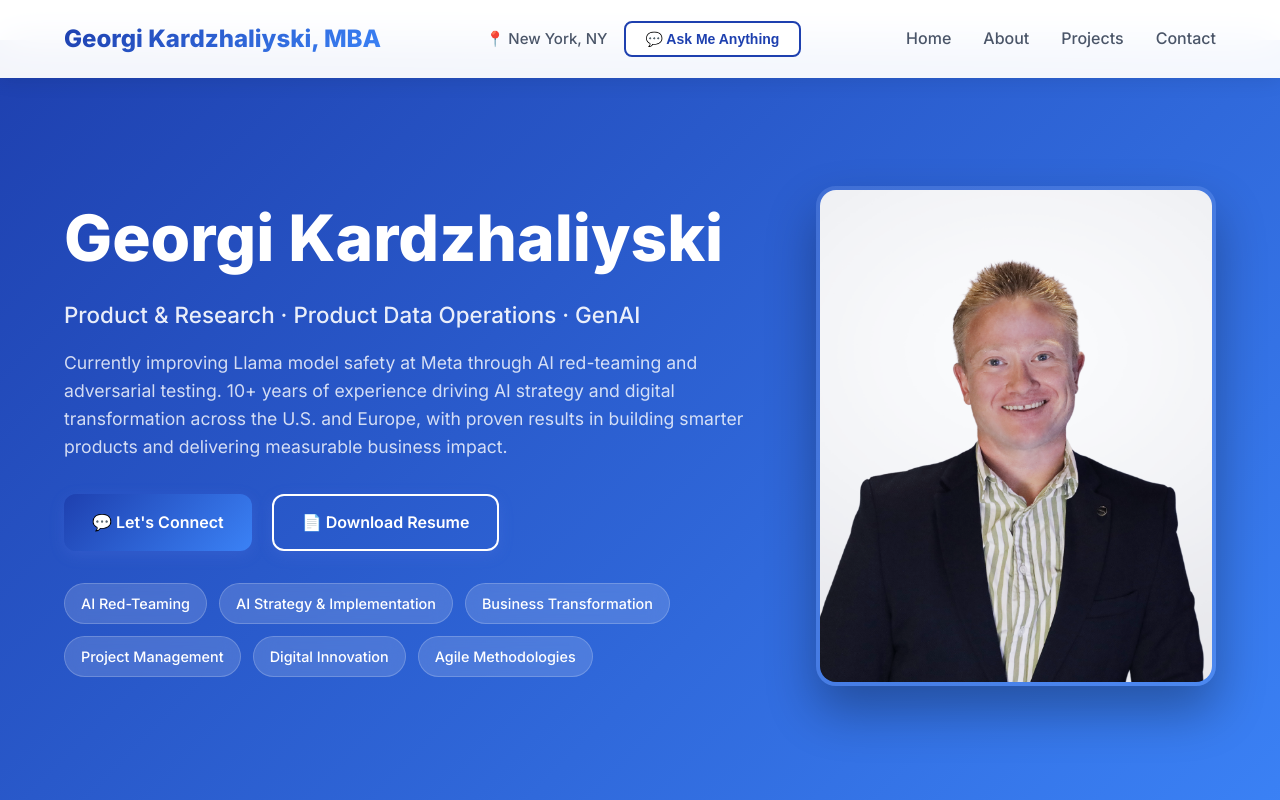
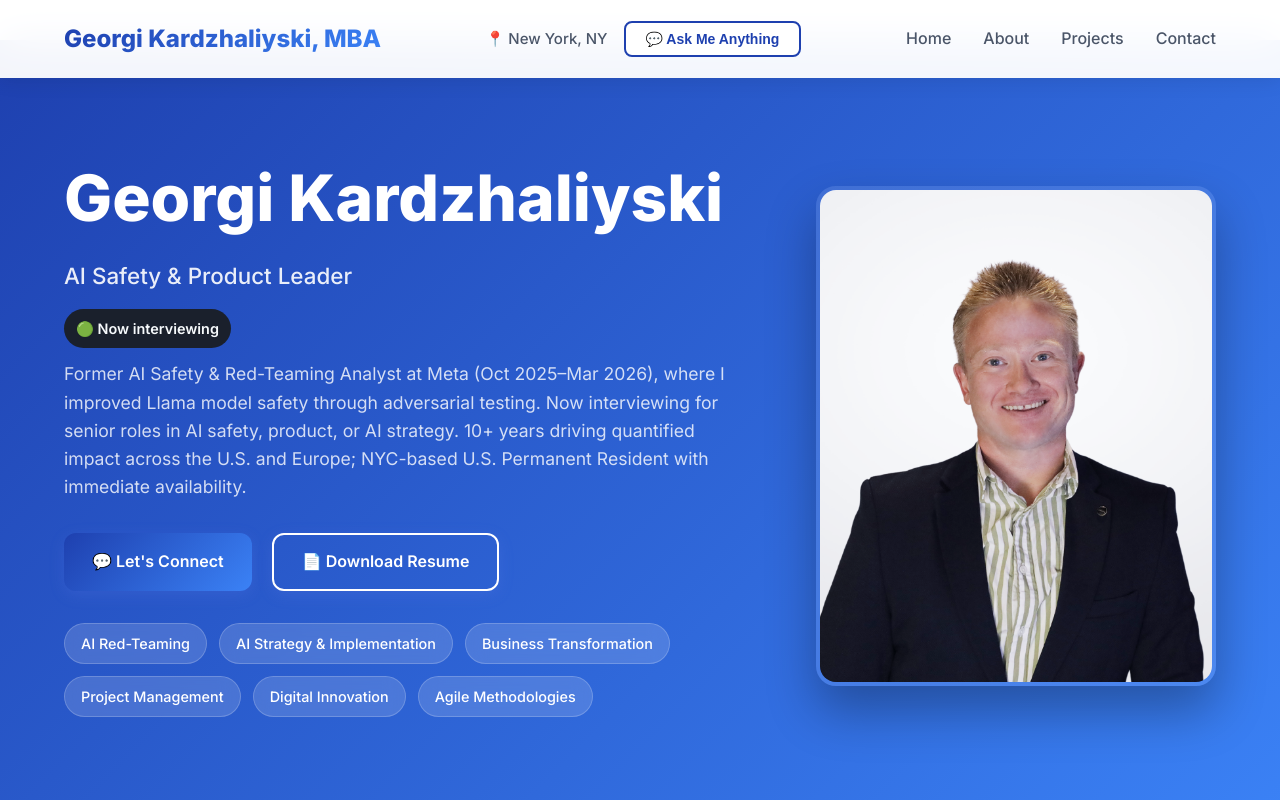
Before and after one commit to georgikdz/my-portfolio, a Next.js app: page / in a window 1280 px wide. Shown: the top 800 px of the page. Built offline with nearby package versions, Linux system fonts and the light colour scheme.

Commit message:
Updated Hero.js file with new content on 2026-03-26 21:15:09

```diff
--- a/components/Hero.js
+++ b/components/Hero.js
@@ -1,3 +1,5 @@
+import Head from 'next/head'
+
 export default function Hero() {
   return (
     <section id="home" className="hero">
@@ -5,11 +7,24 @@ export default function Hero() {
         <div className="hero-content">
           <div className="hero-text">
             <h1 className="hero-title">Georgi Kardzhaliyski</h1>
-            <p className="hero-subtitle">Product & Research · Product Data Operations · GenAI</p>
+            <p className="hero-subtitle">AI Safety & Product Leader</p>
+            <span
+              className="availability-badge"
+              style={{
+                display: 'inline-block',
+                background: '#1a202c',
+                color: '#f7fafc',
+                padding: '8px 12px',
+                borderRadius: '999px',
+                fontWeight: 600,
+                fontSize: '0.9rem',
+                marginBottom: '12px'
+              }}
+            >
+              🟢 Now interviewing
+            </span>
             <p className="hero-description">
-              Currently improving Llama model safety at Meta through AI red-teaming and adversarial testing.
-              10+ years of experience driving AI strategy and digital transformation across the U.S. and Europe,
-              with proven results in building smarter products and delivering measurable business impact.
+              Former AI Safety & Red-Teaming Analyst at Meta (Oct 2025–Mar 2026), where I improved Llama model safety through adversarial testing. Now interviewing for senior roles in AI safety, product, or AI strategy. 10+ years driving quantified impact across the U.S. and Europe; NYC-based U.S. Permanent Resident with immediate availability.
             </p>
             <div className="hero-buttons">
               <a href="#contact" className="btn">
```
